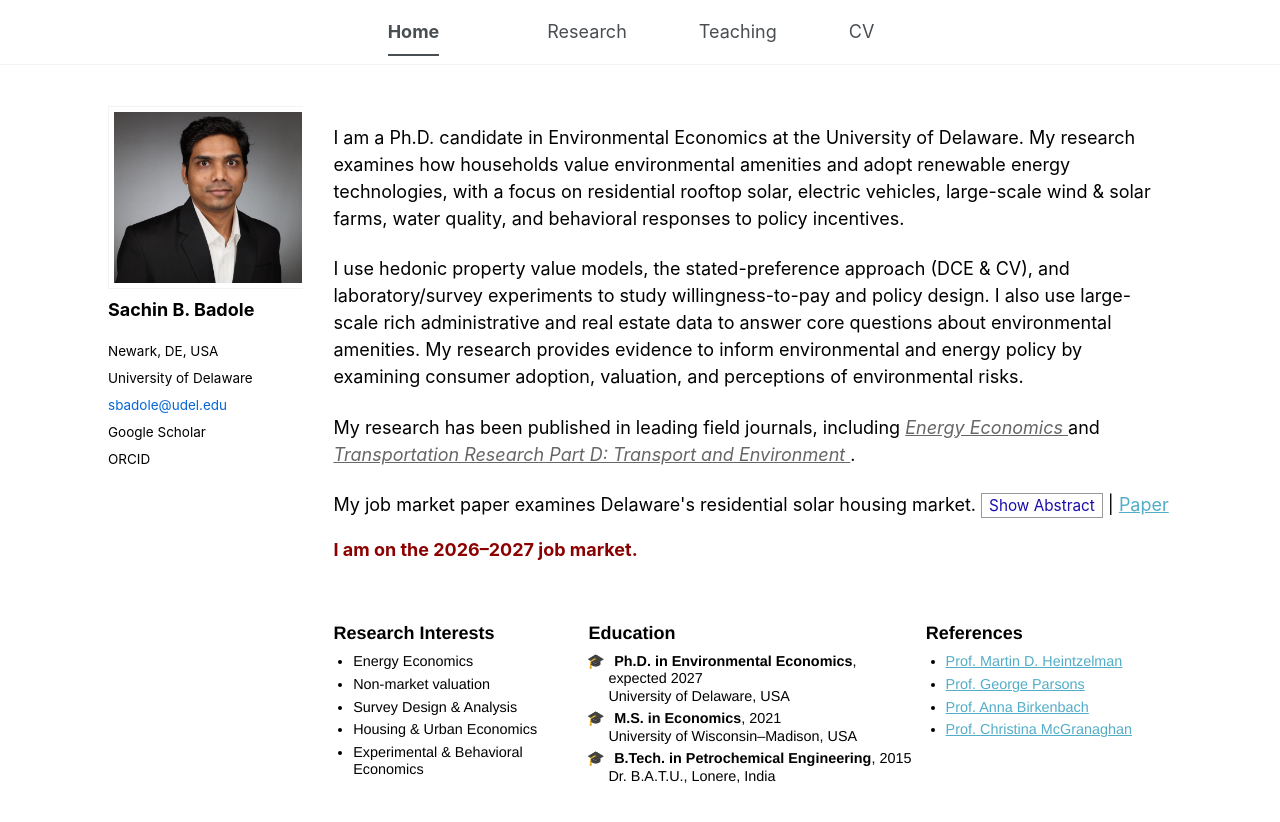
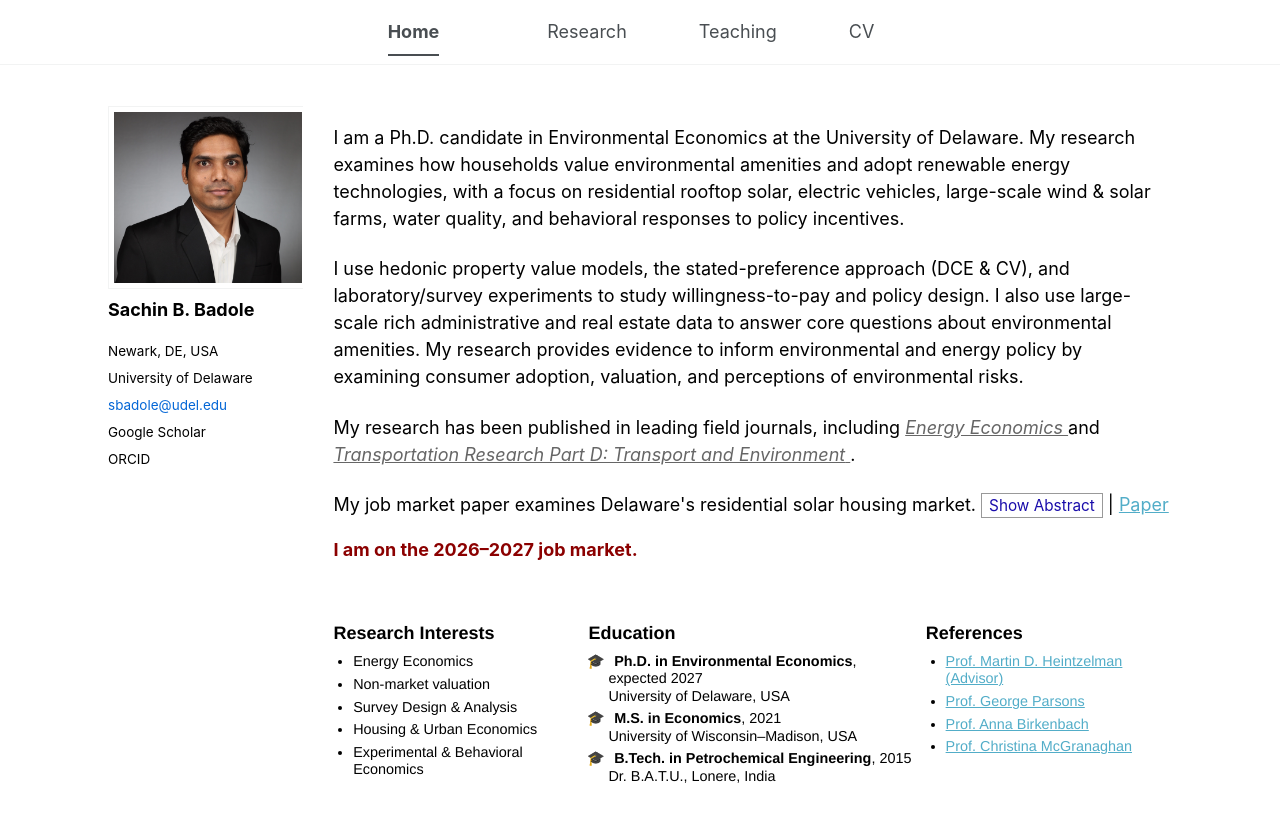
Before and after one commit to sachin-b-badole/sachin-b-badole.github.io, a Jekyll site: the page built from _pages/about.md, in a window 1280 px wide and 988 px high. Shown: the top 822 px of the window. Built offline with Jekyll 4.4.1, drawn with Linux system fonts in a browser that asks for light colours.

Commit message:
Update about.md

```diff
--- a/_pages/about.md
+++ b/_pages/about.md
@@ -89,7 +89,7 @@ function toggleJMPAbstract() {
   <div class="three-col-block">
     <h3>References</h3>
     <ul class="reference-list">
-      <li><a href="https://www.udel.edu/academics/colleges/canr/departments/applied-economics-and-statistics/faculty-staff/martin-heintzelman/" target="_blank">Prof. Martin D. Heintzelman</a></li>
+      <li><a href="https://www.udel.edu/academics/colleges/canr/departments/applied-economics-and-statistics/faculty-staff/martin-heintzelman/" target="_blank">Prof. Martin D. Heintzelman (Advisor)</a></li>
       <li><a href="https://www.udel.edu/academics/colleges/ceoe/departments/smsp/faculty/george-parsons/" target="_blank">Prof. George Parsons</a></li>
       <li><a href="https://www.udel.edu/academics/colleges/ceoe/departments/smsp/faculty/anna-birkenbach/" target="_blank">Prof. Anna Birkenbach</a></li>
       <li><a href="https://www.udel.edu/academics/colleges/canr/departments/applied-economics-and-statistics/faculty-staff/christina-mcgranaghan/" target="_blank">Prof. Christina McGranaghan</a></li>
```
